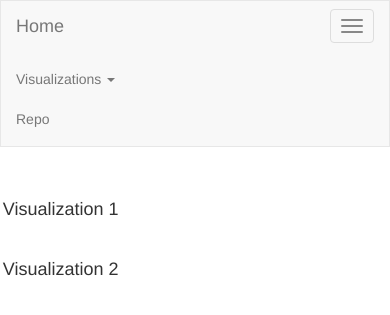
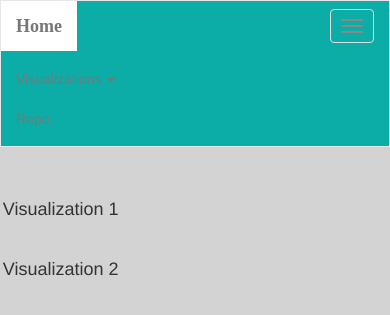
Before and after one commit to Senkichi/ACS, a Flask app: page /comparison in a window 390 px wide; the page is wider, and only the part inside the window is pictured. Shown: the top 315 px of that part. Run offline with Flask 2, Linux system fonts and the light colour scheme; some libraries are stand-ins or nearby versions.

Commit message:
updated css

```diff
--- a/static/css/style.css
+++ b/static/css/style.css
@@ -10,6 +10,7 @@
 body {
 	padding-top: 0px;
 	margin: 0px;
+    background-color: lightgray;
 }
 
 html, body
@@ -34,3 +35,22 @@ html, body
     max-width:60em;
     padding: 0.2em;
 }
+
+.navbar-brand {
+   background-color: rgb(12, 173, 167);
+   font-family: times new roman;
+   font-weight: bold;
+   color: white;
+}
+
+@media (max-width: 480px) {
+  .navbar {
+    background-color: rgb(12, 173, 167);
+}
+
+    .navbar-brand {
+         background-color: white;
+         font-family: times new roman;
+         font-weight: bold;
+         color: rgb(12, 173, 167);
+}
```
